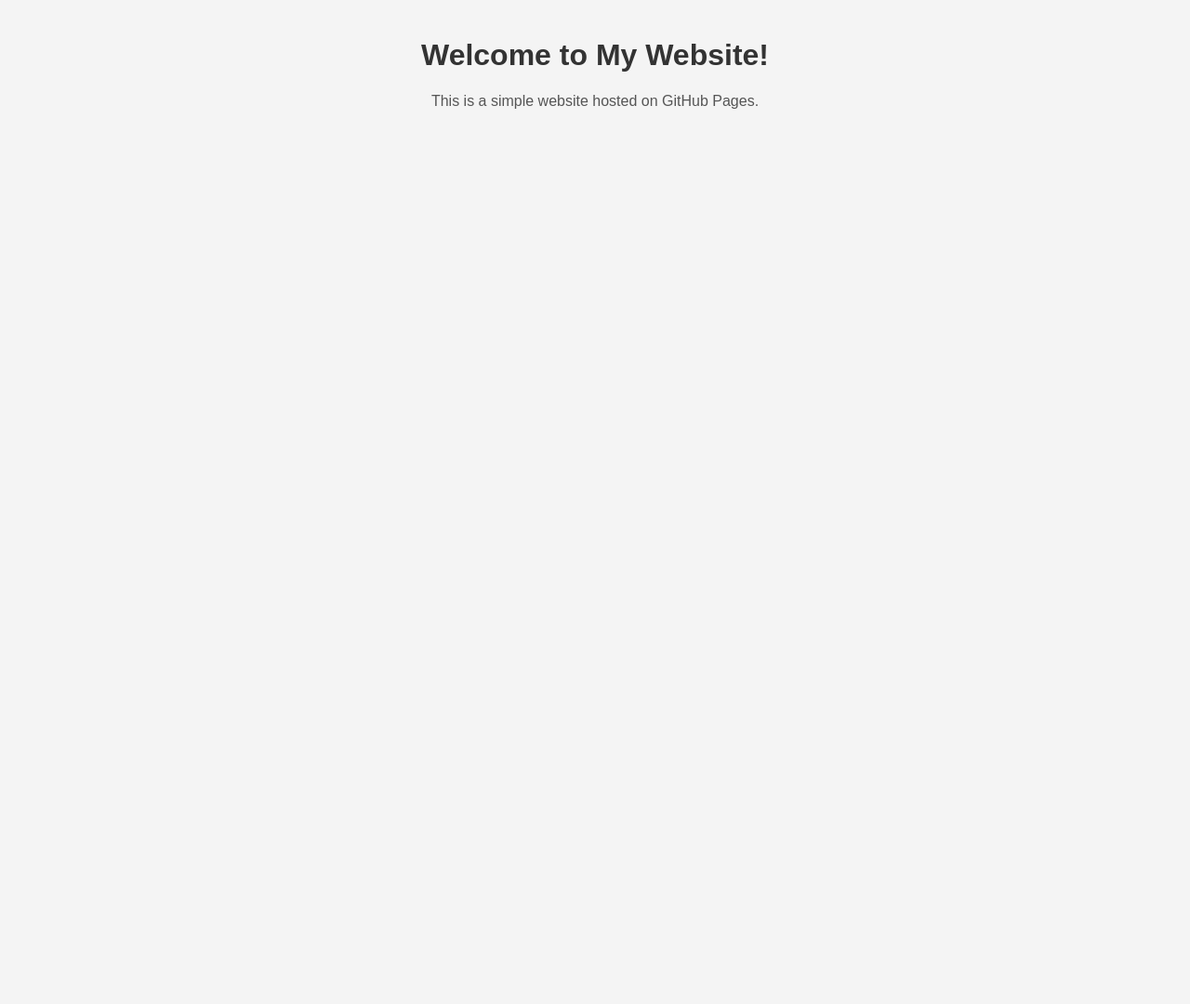
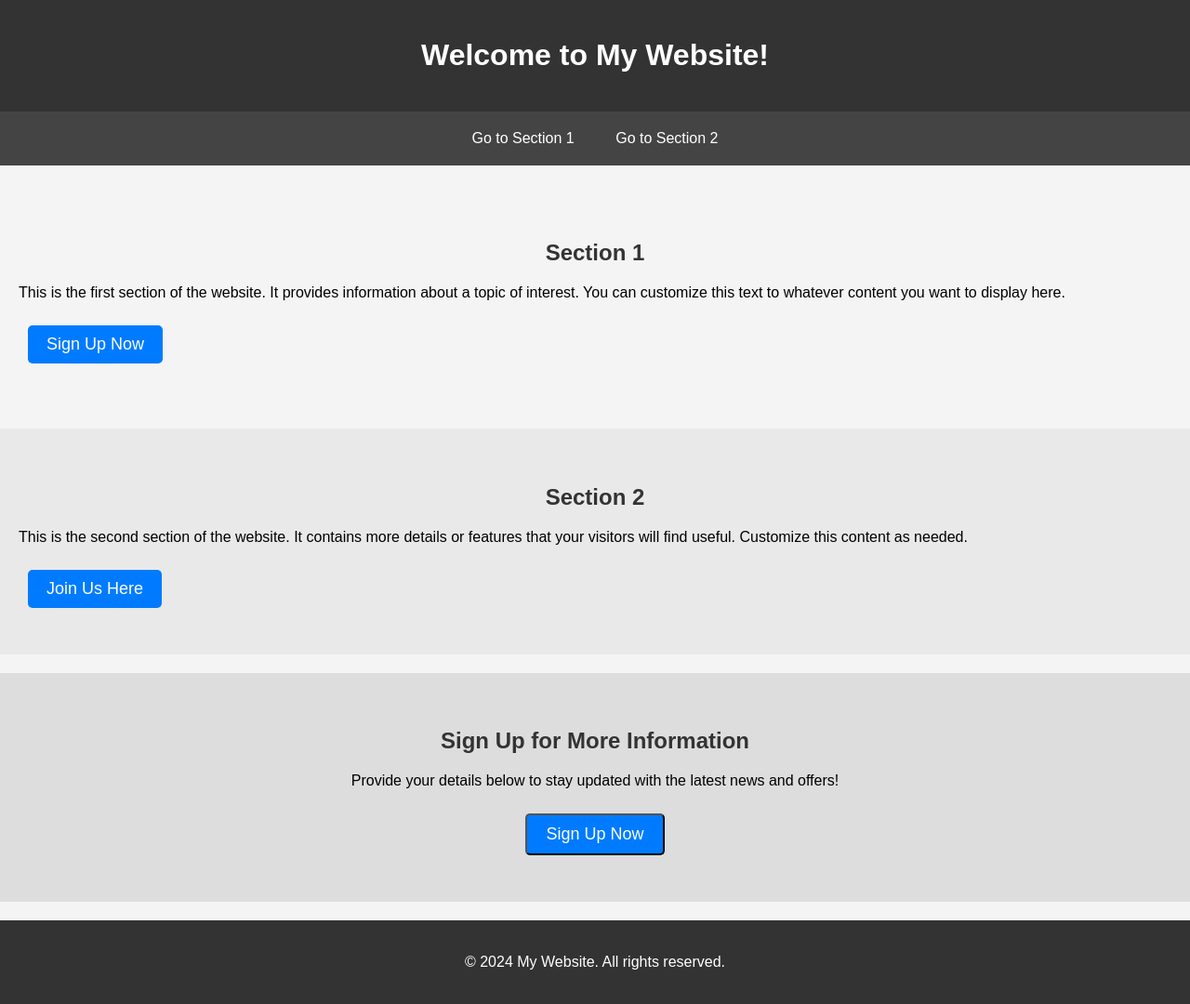
Before and after one commit to tictactoe01/SEO, a plain HTML site: page index.html in a window 1280 px wide. Shown: the whole page at 93% size. Before the commit the page ends 800 px from the top, so only its background shows below. Drawn offline with Linux system fonts and the light colour scheme.

Commit message:
Update index.html

```diff
--- a/index.html
+++ b/index.html
@@ -5,8 +5,8 @@
     <meta name="viewport" content="width=device-width, initial-scale=1.0">
     <title>My Website</title>
 
-    <!-- Google tag (gtag.js) -->
-<script async src="https://www.googletagmanager.com/gtag/js?id=G-NSGRTJCNQZ"></script>
+    <!-- Google Analytics (paste your tag here) -->
+    <script async src="https://www.googletagmanager.com/gtag/js?id=YOUR_GOOGLE_ANALYTICS_ID"></script>
     <script>
         window.dataLayer = window.dataLayer || [];
         function gtag(){dataLayer.push(arguments);}
@@ -15,25 +15,121 @@
         gtag('config', 'G-NSGRTJCNQZ');
     </script>
 
-
     <style>
+        /* Basic Styling */
         body {
             font-family: Arial, sans-serif;
             margin: 0;
+            padding: 0;
+            background-color: #f4f4f4;
+        }
+
+        header {
+            background-color: #333;
+            color: white;
             padding: 20px;
-            background-color: #f4f4f4;
             text-align: center;
         }
-        h1 {
+
+        nav {
+            background-color: #444;
+            text-align: center;
+            padding: 10px 0;
+        }
+
+        nav a {
+            color: white;
+            text-decoration: none;
+            padding: 10px 20px;
+            display: inline-block;
+        }
+
+        nav a:hover {
+            background-color: #555;
+        }
+
+        section {
+            padding: 40px 20px;
+            margin: 20px 0;
+        }
+
+        h2 {
+            text-align: center;
             color: #333;
         }
-        p {
-            color: #555;
+
+        .cta-button {
+            display: inline-block;
+            background-color: #007BFF;
+            color: white;
+            padding: 10px 20px;
+            margin: 10px;
+            text-decoration: none;
+            border-radius: 5px;
+            font-size: 18px;
+        }
+
+        .cta-button:hover {
+            background-color: #0056b3;
+        }
+
+        footer {
+            text-align: center;
+            background-color: #333;
+            color: white;
+            padding: 20px 0;
+        }
+
+        /* Mobile-friendly design */
+        @media (max-width: 768px) {
+            nav a {
+                display: block;
+                padding: 10px;
+            }
+
+            section {
+                padding: 20px 10px;
+            }
         }
     </style>
 </head>
 <body>
+
+    <header>
         <h1>Welcome to My Website!</h1>
-    <p>This is a simple website hosted on GitHub Pages.</p>
+    </header>
+
+    <!-- Navigation -->
+    <nav>
+        <a href="#section1">Go to Section 1</a>
+        <a href="#section2">Go to Section 2</a>
+    </nav>
+
+    <!-- Section 1 -->
+    <section id="section1">
+        <h2>Section 1</h2>
+        <p>This is the first section of the website. It provides information about a topic of interest. You can customize this text to whatever content you want to display here.</p>
+        <a href="#signup" class="cta-button">Sign Up Now</a>
+    </section>
+
+    <!-- Section 2 -->
+    <section id="section2" style="background-color: #e9e9e9;">
+        <h2>Section 2</h2>
+        <p>This is the second section of the website. It contains more details or features that your visitors will find useful. Customize this content as needed.</p>
+        <a href="#signup" class="cta-button">Join Us Here</a>
+    </section>
+
+    <!-- Signup Call-to-Action -->
+    <section id="signup" style="background-color: #ddd; text-align: center;">
+        <h2>Sign Up for More Information</h2>
+        <p>Provide your details below to stay updated with the latest news and offers!</p>
+        <button class="cta-button">Sign Up Now</button>
+    </section>
+
+    <!-- Footer -->
+    <footer>
+        <p>&copy; 2024 My Website. All rights reserved.</p>
+    </footer>
+
 </body>
 </html>
```
Lines whose indentation alone changed are shown as unchanged.
